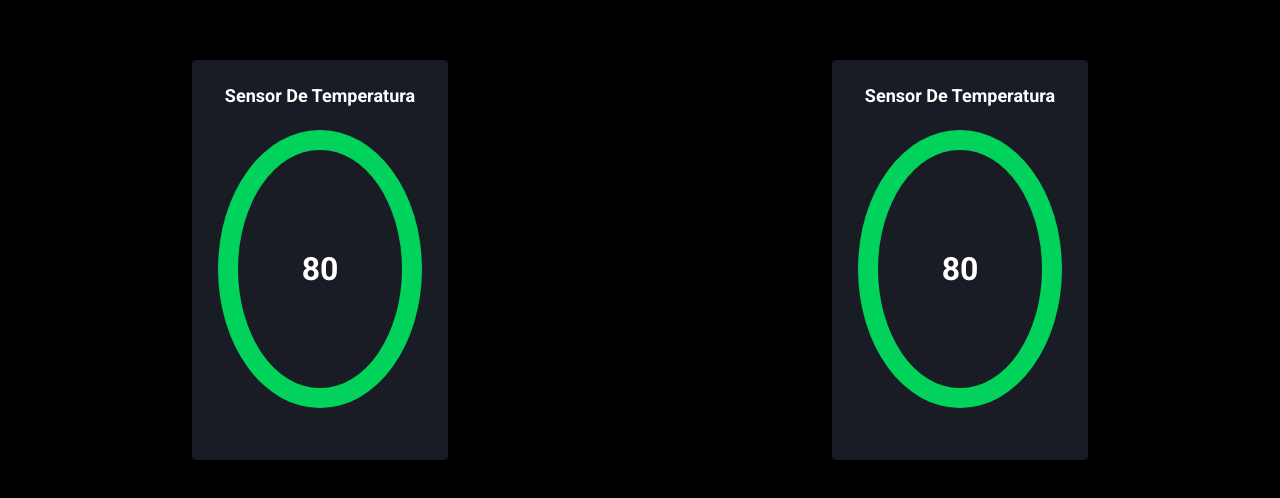
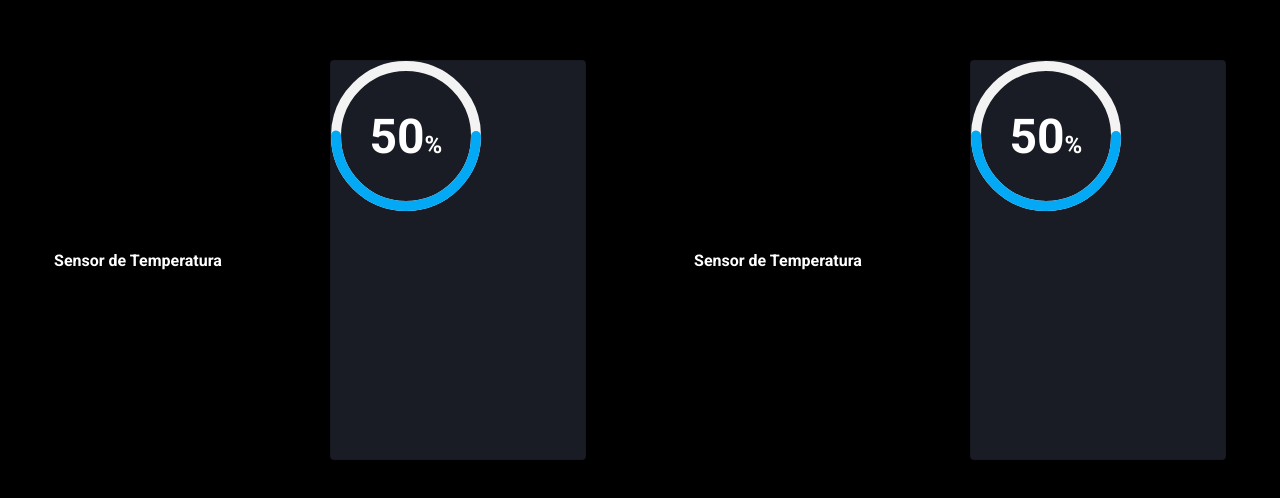
Before and after one commit to guimedeiross/iot-frontend, a React (Create React App) app: page / in a window 1280 px wide. Shown: the part 140-638 px from the top of the page. Built offline with nearby package versions, Linux system fonts and the light colour scheme.

Commit message:
ajustado component

```diff
--- a/src/App.css
+++ b/src/App.css
@@ -1,4 +1,4 @@
-@import url('https://fonts.googleapis.com/css2?family=Roboto:wght@400;700&display=swap');
+@import url('https://fonts.googleapis.com/css2?family=Roboto:300;400;500,700,900&display=swap');
 
 * {
   box-sizing: border-box;
--- a/src/components/DashboardCard/index.js
+++ b/src/components/DashboardCard/index.js
@@ -1,5 +1,5 @@
 import react from "react";
-import { getAll } from '../../api'
+import ProgressBar from '../ProgressBar'
 import './styles.css'
 
 export default () => {
@@ -7,12 +7,8 @@ export default () => {
 
     return (
         <div className="dashboard--container">
-            <div className="dashboard--card">
-                <h4 className="dashboard--title">Sensor de Temperatura</h4>
-                <div className="dashboard--graphic">
-                    <h5 className="dashboard--value">80</h5>
-                </div>
-            </div>
+            <h4 className="dashboard--title">Sensor de Temperatura</h4>
+            <ProgressBar />
         </div>
     )
 }
--- a/src/components/DashboardCard/styles.css
+++ b/src/components/DashboardCard/styles.css
@@ -4,31 +4,13 @@
     justify-content: space-around;
     align-items: center;
 }
-.dashboard--card {
-    width: 40%;
-    height: 50%;
-    background-color: #191c24;
-    border: 1px solid rgba(0,0,0,.125);
-    border-radius: .25rem;
-    display: flex;
-    flex-direction: column;
-}
-.dashboard--title {
-    color: #FFF;
-    text-transform: capitalize;
-    font-size: 1.125rem;
-    text-align: center;
-}
-.dashboard--graphic {
+/* .dashboard--graphic {
     width: 80%;
     height: 70%;
-    border: 20px solid #00d25b; /*orange=#f2a654,  yellow=#f6e84e*/
+    border: 20px solid #00d25b; /*orange=#f2a654,  yellow=#f6e84e
     border-radius: 100%;
     align-self: center;
     display: flex;
     justify-content: center;
     align-items: center;
-}
-.dashboard--value {
-    font-size: 2rem;
-}
+} */
--- /dev/null
+++ b/src/components/ProgressBar/index.js
@@ -0,0 +1,19 @@
+import react from "react"
+import './styles.css'
+
+export default () => {
+    return (
+        <div className="box">
+            <div className="percent">
+                <svg>
+                    <circle cx="70" cy="70" r="70"></circle>
+                    <circle cx="70" cy="70" r="70"></circle>
+                </svg>
+                <div className="number">
+                    <h2>50<span>%</span></h2>
+                </div>
+            </div>
+            <h2 className="text"></h2>
+        </div>
+    )
+}
--- a/src/components/ProgressBar/styles.css
+++ b/src/components/ProgressBar/styles.css
@@ -1,18 +1,11 @@
-@import url('https://fonts.googleapis.com/css2?family=Roboto:300;400;500,700,900&display=swap');
 
+/*
 *{
     margin: 0;
     padding: 0;
     font-family: 'Roboto', sans-serif;
 }
-body {
-    display: flex;
-    justify-content: center;
-    align-items: center;
-    min-height: 100vh;
-    background: #03a9f4;
-}
-.box {
+ .box {
     position: relative;
     width: 300px;
     height: 400px;
@@ -22,6 +15,15 @@ body {
     flex-direction: column;
     background: #fff;
     box-shadow: 0 30px 60px rgba(0,0,0,0.2);
+} */
+.box {
+    width: 40%;
+    height: 50%;
+    background-color: #191c24;
+    border: 1px solid rgba(0,0,0,.125);
+    border-radius: .25rem;
+    display: flex;
+    flex-direction: column;
 }
 .box .percent {
     position: relative;
@@ -67,7 +69,9 @@ body {
 }
 .box .percent .number h2 {
     font-size: 48px;
-
+    color: #FFF;
+    text-transform: capitalize;
+    text-align: center;
 }
 .box .percent .number h2 span {
     font-size: 24px;
```
Also changed, not shown: src/components/ProgressBar/progress-bar.html (deleted, +0 -24 lines).
